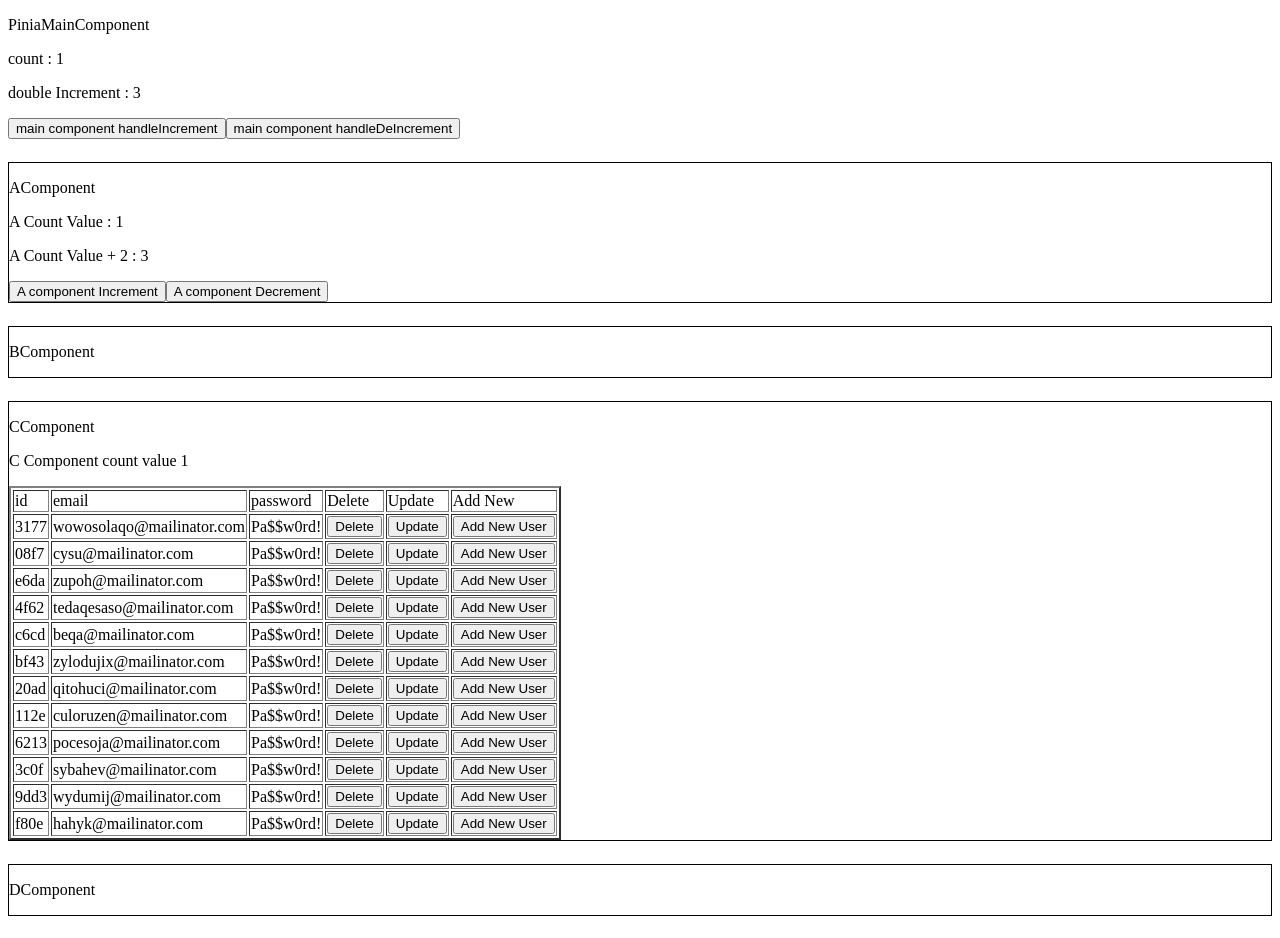
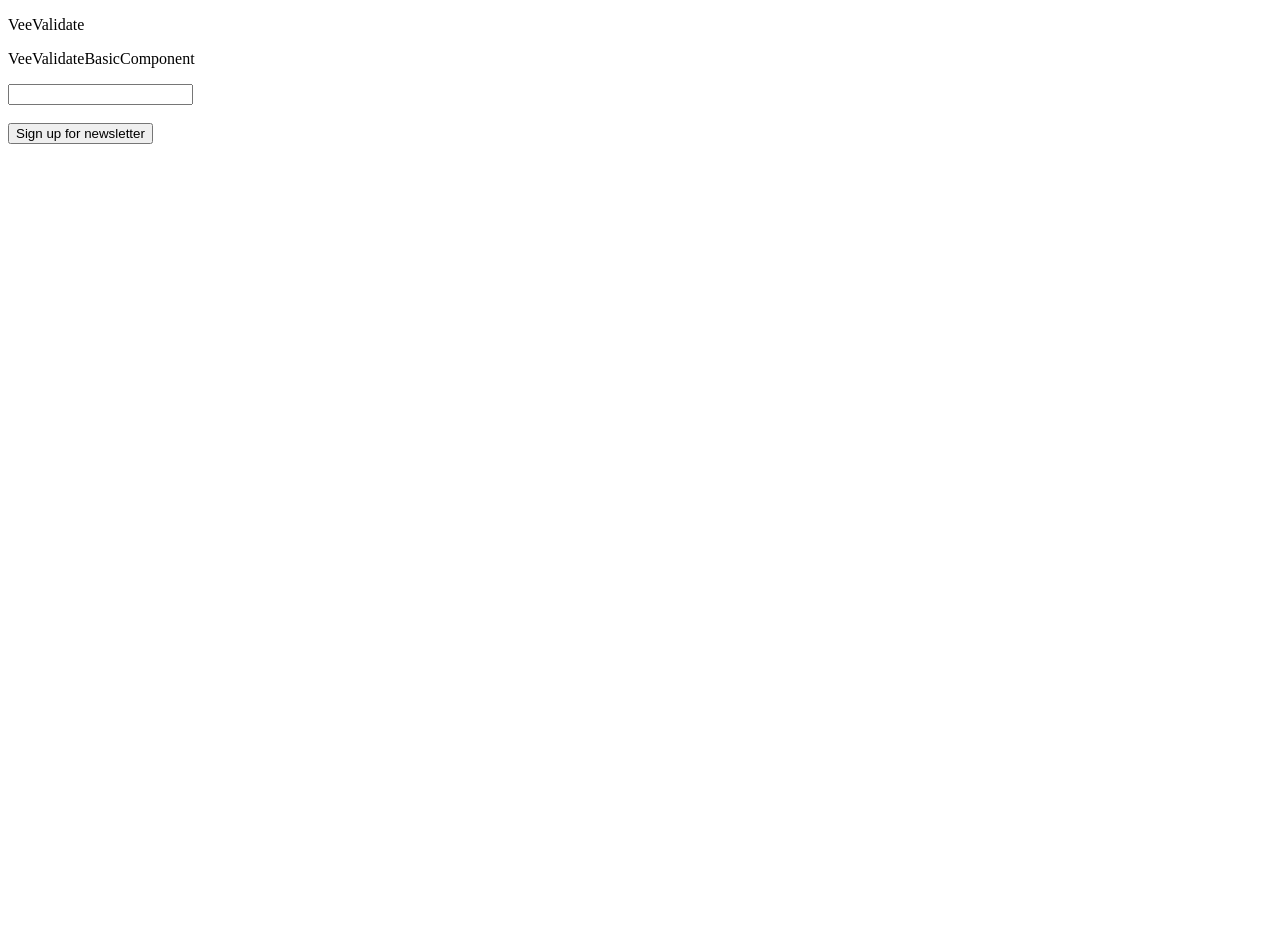
Before and after one commit to es-77/learn-vue-js, a Vue app: page / in a window 1280 px wide. After the commit the page ends 800 px from the top, so only its background shows below. Built offline with nearby package versions, Linux system fonts and the light colour scheme.

Commit message:
vee validation basic setup and apply into form

```diff
--- a/package.json
+++ b/package.json
@@ -13,6 +13,7 @@
     "bootstrap-vue": "^2.23.1",
     "core-js": "^3.8.3",
     "pinia": "^2.1.7",
+    "vee-validate": "^4.12.4",
     "vue": "^3.4.15",
     "vue-axios": "^3.5.2",
     "vue-router": "^4.2.5"
--- a/src/App.vue
+++ b/src/App.vue
@@ -26,7 +26,8 @@
   <!-- <TeleportMainComponent /> -->
   <!-- <LifeCycleMain /> -->
   <!-- <RouterComponentShow /> -->
-  <PiniaMainComponent />
+  <!-- <PiniaMainComponent /> -->
+  <VeeValidate />
 </template>
 
 <script>
@@ -56,7 +57,8 @@
 // import TeleportMainComponent from './components/teleportComponent/TeleportMainComponent.vue';
 // import LifeCycleMain from './components/lifeCycleMethodsComponts/LifeCycleMain.vue';
 // import RouterComponentShow from './components/routingVueJS3/RouterComponentShow.vue';
-import PiniaMainComponent from './components/piniaComponents/PiniaMainComponent.vue';
+// import PiniaMainComponent from './components/piniaComponents/PiniaMainComponent.vue';
+import VeeValidate from './components/veeValidate/VeeValidate.vue';
 
 export default {
   name: 'App',
@@ -86,7 +88,8 @@ export default {
     // TeleportMainComponent
     // LifeCycleMain
     // RouterComponentShow
-    PiniaMainComponent
+    // PiniaMainComponent
+    VeeValidate
   }
 };
 </script>
--- /dev/null
+++ b/src/components/veeValidate/VeeValidate.vue
@@ -0,0 +1,14 @@
+<template>
+  <p>VeeValidate</p>
+  <VeeValidateBasicComponent />
+</template>
+
+<script>
+import VeeValidateBasicComponent from './VeeValidateBasicComponent.vue';
+export default {
+  name: 'VeeValidate',
+  components: {
+    VeeValidateBasicComponent
+  }
+};
+</script>
--- /dev/null
+++ b/src/components/veeValidate/VeeValidateBasicComponent.vue
@@ -0,0 +1,46 @@
+<template>
+  <p>VeeValidateBasicComponent</p>
+  <!-- <form novalidate @submit.prevent="onSubmit">
+    <input type="email" name="email" />
+    <button>Sign up for newsletter</button>
+  </form> -->
+
+  <Form @submit="onSubmit">
+    <Field name="email" type="email" :rules="validateEmail" /> <br />
+    <ErrorMessage name="email" /><br />
+    <button>Sign up for newsletter</button>
+  </Form>
+</template>
+
+<script>
+import { Form, Field, ErrorMessage } from 'vee-validate';
+export default {
+  name: 'VeeValidateBasicComponent',
+  components: {
+    Form,
+    Field,
+    ErrorMessage
+  },
+  methods: {
+    // onSubmit() {
+    //   console.log('Submitted');
+    // }
+    onSubmit(value) {
+      console.log('Submitted', value);
+    },
+    validateEmail(value) {
+      // if the field is empty
+      if (!value) {
+        return 'This field is required';
+      }
+      // if the field is not a valid email
+      const regex = /^[A-Z0-9._%+-]+@[A-Z0-9.-]+\.[A-Z]{2,4}$/i;
+      if (!regex.test(value)) {
+        return 'This field must be a valid email';
+      }
+      // All is good
+      return true;
+    }
+  }
+};
+</script>
```
Also changed, not shown: 1 other file (tests, documents, lock files or other folders).
